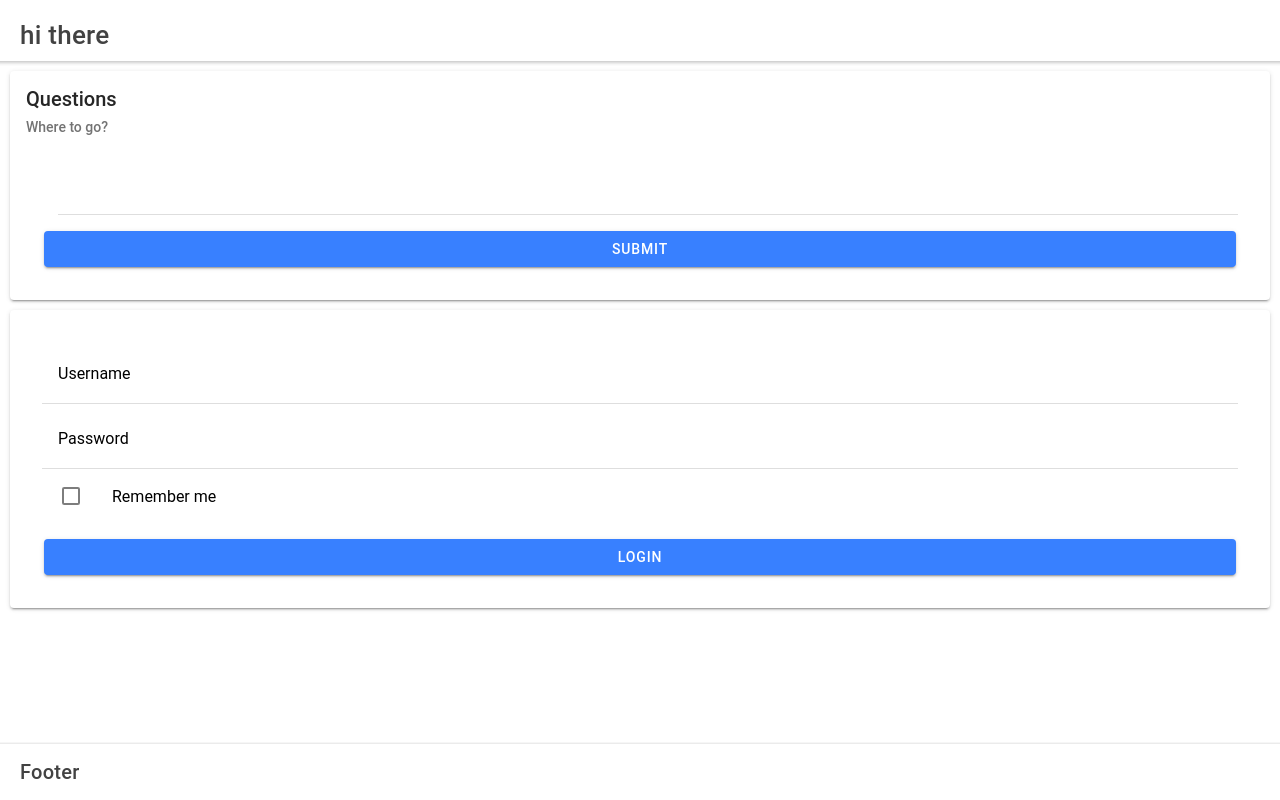
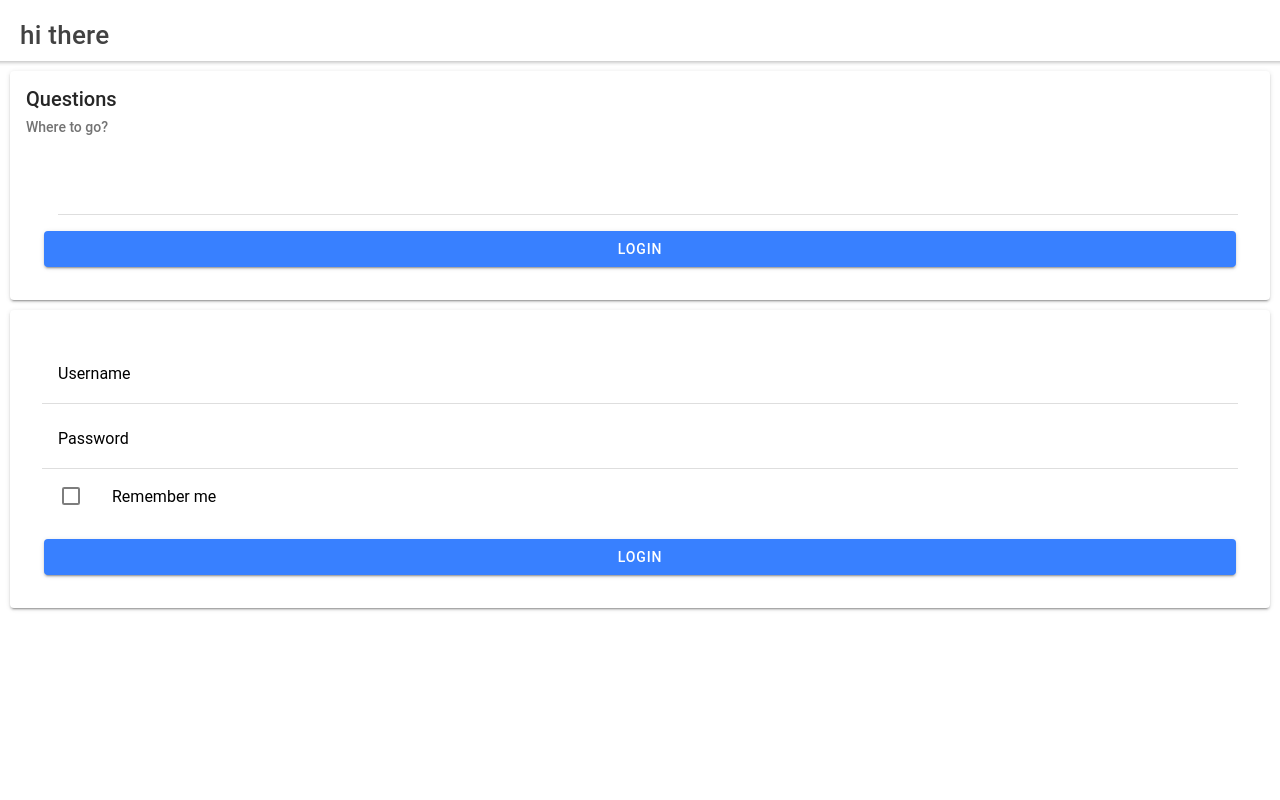
Before and after one commit to artichokecreativepdx/react-travel-app, a React (Create React App) app: page / in a window 1280 px wide. Built offline with nearby package versions, Linux system fonts and the light colour scheme.

Commit message:
Update App.js

```diff
--- a/src/App.js
+++ b/src/App.js
@@ -1,5 +1,5 @@
 //import { Redirect, Route } from 'react-router-dom';
-import { IonApp, IonContent, IonHeader, IonPage, IonTitle, IonToolbar, IonCard, IonCardHeader, IonCardSubtitle, IonCardTitle, IonCardContent, IonLabel, IonItem, IonInput, IonCheckbox, IonButton, IonFooter } from '@ionic/react';
+import { IonApp, IonContent, IonHeader, IonPage, IonTitle, IonToolbar, IonCard, IonCardHeader, IonCardSubtitle, IonCardTitle, IonCardContent, IonLabel, IonItem, IonInput, IonCheckbox, IonButton } from '@ionic/react';
 //import { IonReactRouter } from '@ionic/react-router';
 import './App.css';
 import '@ionic/react/css/core.css';
@@ -17,10 +17,6 @@ import '@ionic/react/css/flex-utils.css';
 import '@ionic/react/css/display.css';
 function App() {
   return (
-
-
-
-
    <IonApp>
      <IonPage>
        <IonHeader>
@@ -43,8 +39,8 @@ function App() {
 
               </IonItem>
               <IonButton className="ion-margin-top" type="submit" expand="block">
-                Submit
-              </IonButton>
+    Login
+            </IonButton>
             </form>
       </IonCardContent>
         </IonCard>
@@ -70,11 +66,6 @@ function App() {
             </IonCardContent>
         </IonCard>
        </IonContent>
-       <IonFooter>
-      <IonToolbar>
-        <IonTitle>Footer</IonTitle>
-      </IonToolbar>
-    </IonFooter>
      </IonPage>
    </IonApp>
   );
```
